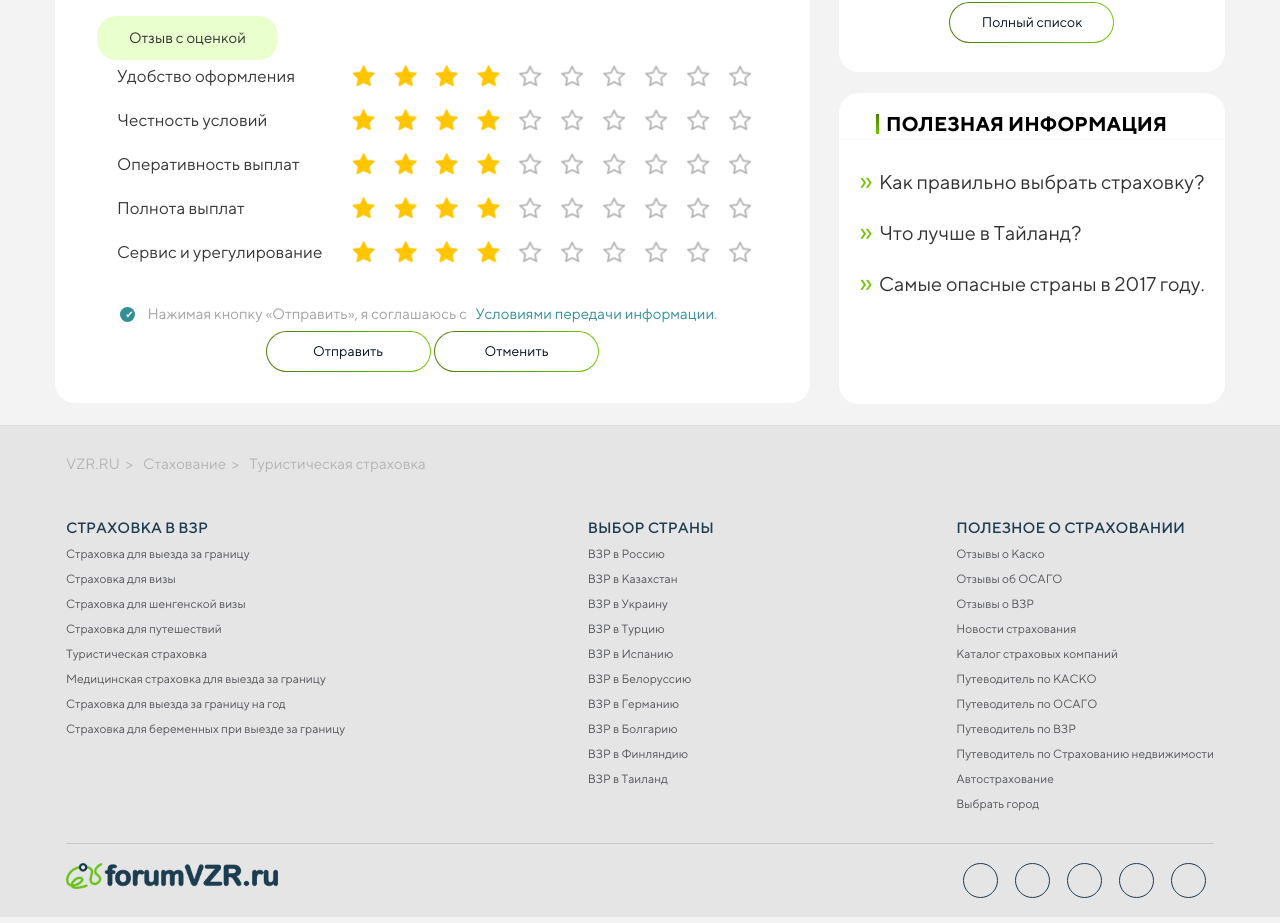
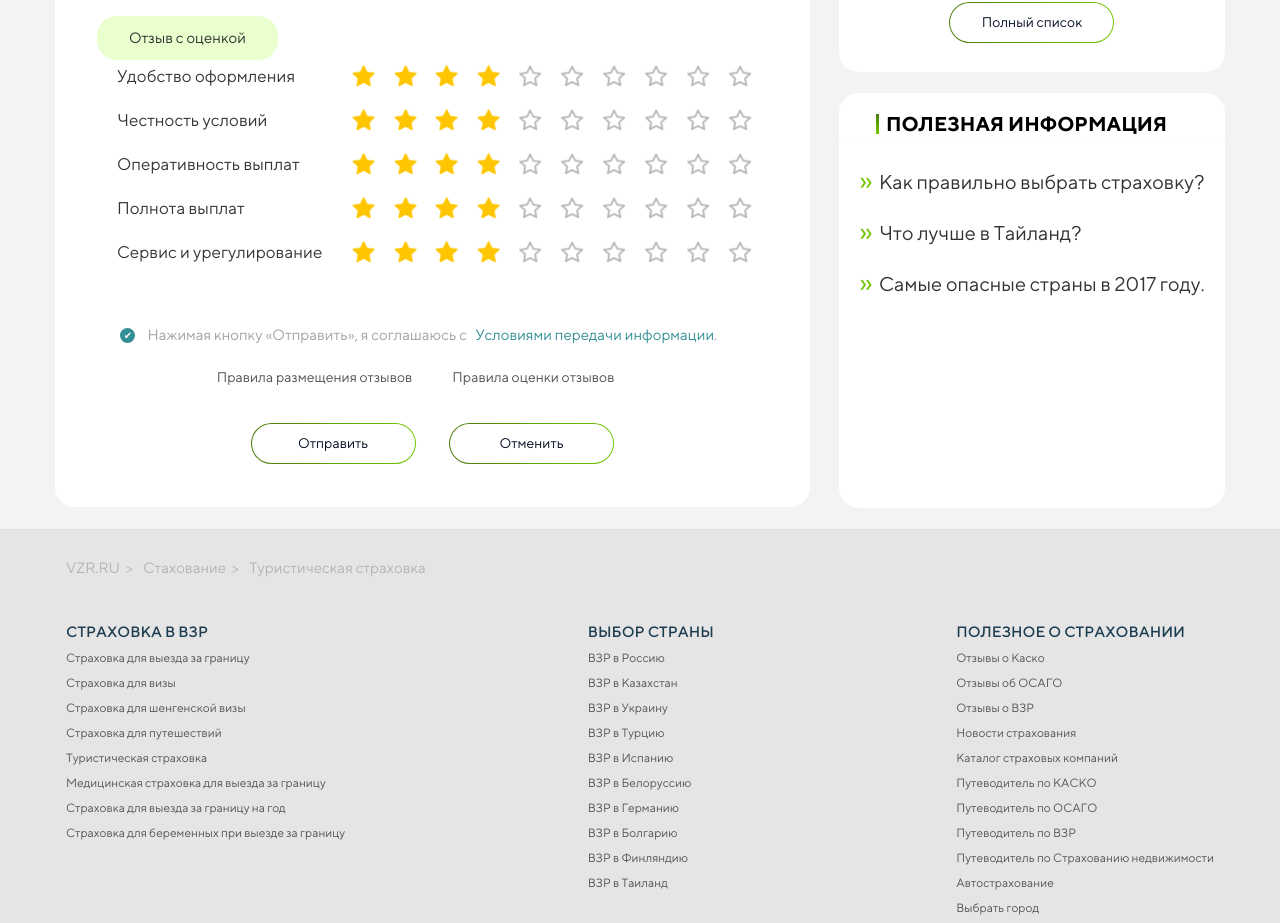
Before and after one commit to AlexanderLogosh/forumvzr, a website: page add-a-review.html in a window 1280 px wide. Shown: the part 1141-2064 px from the top of the page. Drawn offline with Linux system fonts and the light colour scheme.

Commit message:
Финиш?

```diff
--- a/add-a-review.html
+++ b/add-a-review.html
@@ -185,8 +185,8 @@
 
 				<span class="review-form__conditions">Нажимая кнопку «Отправить», я соглашаюсь с &#160; <a href="#">Условиями передачи информации</a>.</span>
 
-				<span class="review-form__rules"></span>
-				<span class="review-form__rules"></span>
+				<a href="#" class="review-form__rules">Правила размещения отзывов</a>
+				<a href="#" class="review-form__rules review-form__rules--second">Правила оценки отзывов</a>
 
 				<div class="btn"><button class="btn__content" type="submit">Отправить</button></div>
 				<div class="btn"><button class="btn__content" type="reset">Отменить</button></div>
--- a/sass/blocks/btn.scss
+++ b/sass/blocks/btn.scss
@@ -57,3 +57,15 @@
 		}
 	}
 }
+
+.review-form {
+	.btn {
+		display: block;
+		margin: 24px auto;
+
+		@media (min-width: 430px) {
+			display: inline-block;
+			margin: 12px 15px;
+		}
+	}
+}
--- a/sass/blocks/review-form.scss
+++ b/sass/blocks/review-form.scss
@@ -115,6 +115,7 @@
   .review-form__conditions {
     position: relative;
     margin: 0 20px;
+    margin-bottom: 37px;
     text-align: left;
     font-size: 14px;
     font-weight: 400;
@@ -153,12 +154,45 @@
       line-height: 10px;
       border-radius: 20px;
       background: #318f95;
-   }
+    }
+  }
 
-   .btn {
+  .review-form__rules {
     display: block;
-   }
+    margin: 4px 0;
+    font-size: 14px;
+    font-weight: 400;
+    line-height: 18px;
+    color: #515151;
+    text-decoration: none;
+
+    &:hover {
+      color: #72c500;
+      text-decoration: underline;
+     }
+
+    &:focus {
+      color: #17ba01;
+      text-decoration: underline;
+    }
   }
+
+  @media (min-width: 540px) {
+    .review-form__rules {
+      display: inline-block;
+      float: left;
+      margin-bottom: 25px;
+      padding-right: 20px;
+      text-align: right;
+      box-sizing: border-box;
+      width: 50%;
+    }
+    .review-form__rules--second{
+      padding-left: 20px;
+      text-align: left;
+    }
+  }
+
 
 
   @media (min-width: 500px) {
@@ -211,6 +245,8 @@
     }
 
     .review-form__conditions {
+      margin-top: 40px;
+      margin-bottom: 20px;
       text-align: center;
       font-size: 15px;
       line-height: 19.5px;
@@ -218,8 +254,12 @@
        &::before {
         left: 5px;
         top: 3px;
-        padding-left: 4px;
+        padding-left: 1px;
      }
+     .review-form__rules {
+      font-size: 15px;
+      line-height: 19.5px;
+    }
     }
   }
 }
```
Also changed, not shown: css/style.css.
